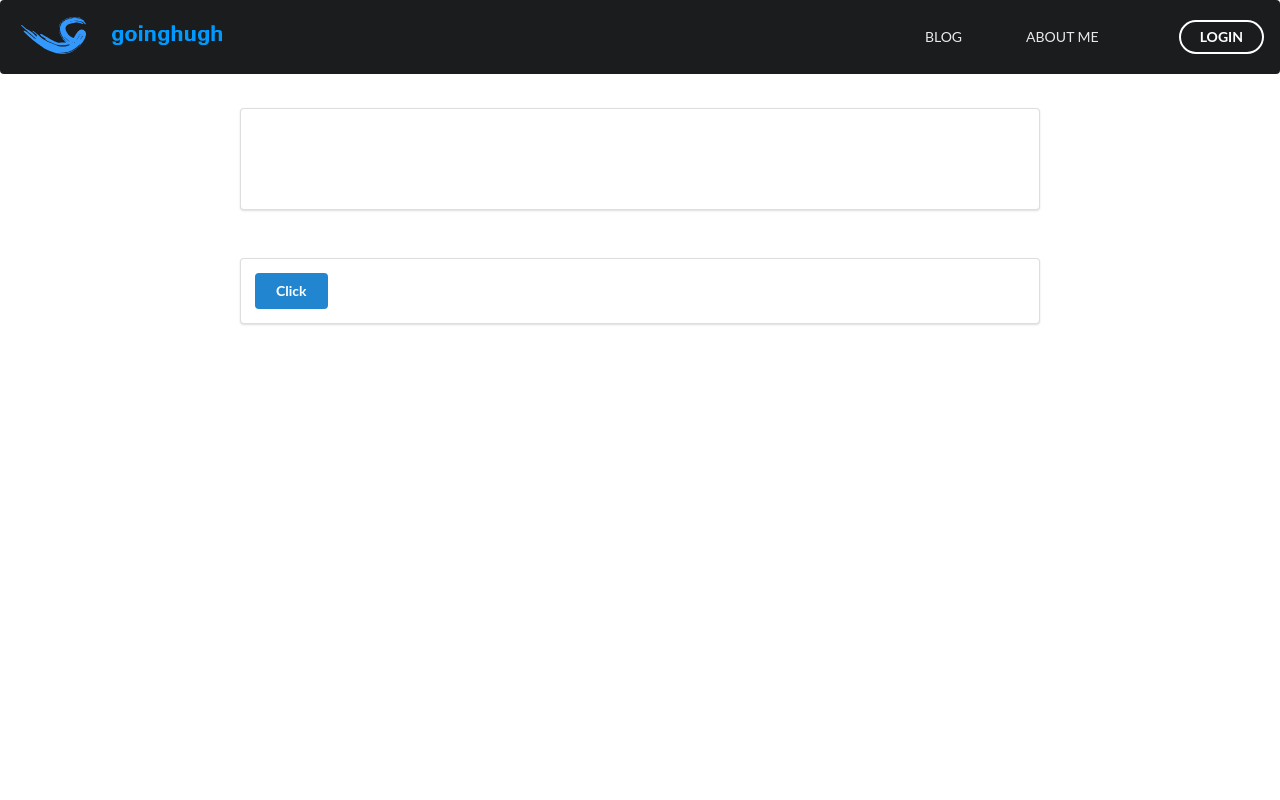
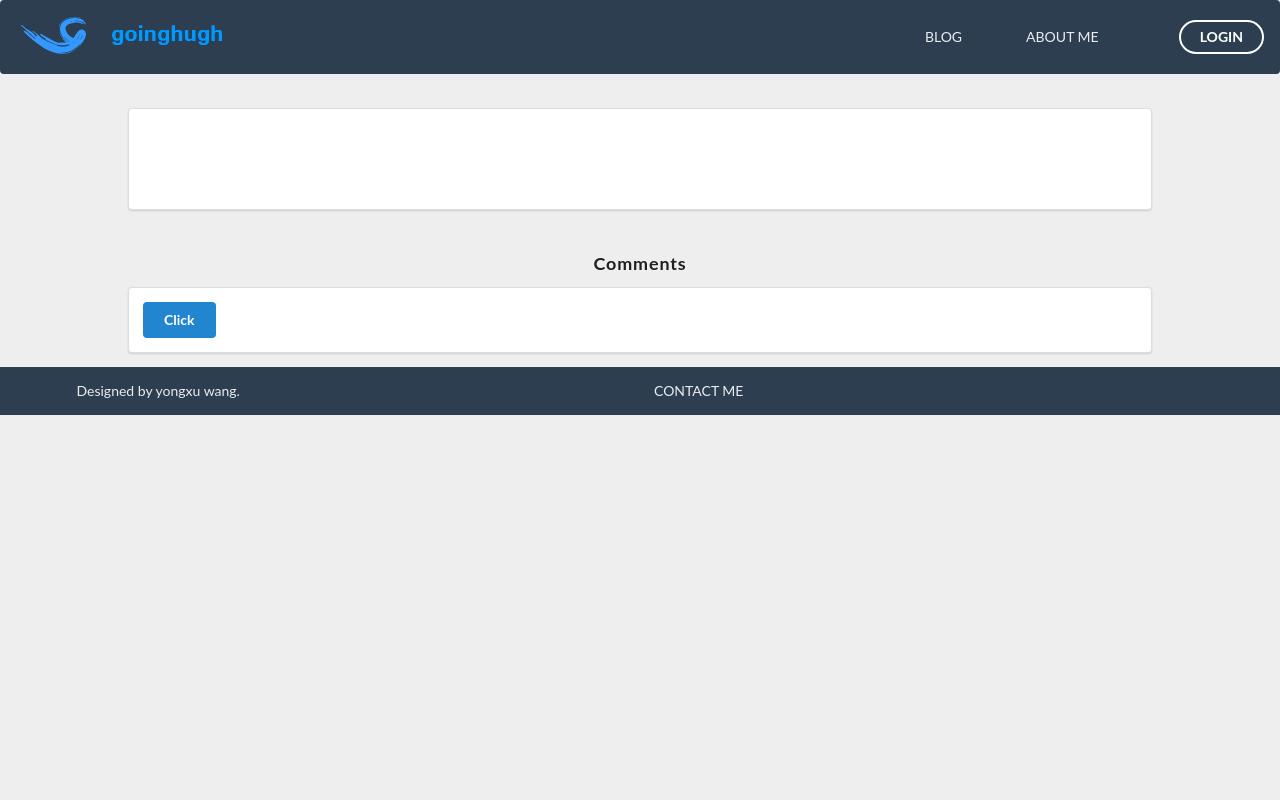
Before and after one commit to Kunple-w/goinghugh, a Django app: page /comment/1/ in a window 1280 px wide. Run offline with Django 3.2, Linux system fonts and the light colour scheme; some libraries are stand-ins or nearby versions; some web fonts are replaced.

Commit message:
使用自己写的评论app

```diff
--- a/blogs/static/css/Blogs.css
+++ b/blogs/static/css/Blogs.css
@@ -4,5 +4,5 @@
 }
 .ui.vertical.basic.segment{
     margin-top: 20px;
-    width: 800px;
+    width: 80%;
 }
--- a/blogs/templates/base.html
+++ b/blogs/templates/base.html
@@ -10,10 +10,10 @@
     <link rel="stylesheet" href="{% static 'wangEditor/dist/css/wangEditor.min.css' %}" media="screen" title="no title" charset="utf-8">
 
   </head>
-  <body>
+  <body style="background-color: #eeeeee">
 
     {% block header %}
-      <div class="ui inverted  top menu borderless black menu">
+      <div style="background-color: #2c3e50" class="ui inverted  top menu borderless menu">
         <div class="header item">
           <a href="{% url 'index' %}">
             <img src="{% static 'images/g.png'%}" alt="" />
@@ -50,7 +50,8 @@
         <div class="ui grid">
             <div class="row">
                 <div class="twelve wide column">
-                        {% for blog in blogs %}
+                    <div class="ui vertical container segment">
+                         {% for blog in blogs %}
                             <div class="ui container segment">
                                 <a style="font-size: 20px;padding-bottom: 5px;" href="{% url "blog" blog.id %}">
                                     {{ blog.title }}
@@ -67,8 +68,10 @@
                                 {% endautoescape %}
                             </div>
                         {% endfor %}
+                    </div>
+
                 </div>
-                <div class="three wide column">
+                <div style="display: none" class="three wide column">
                     <div class="ui vertical borderless menu ">
                             <div class="item">
                                 标签
@@ -109,6 +112,18 @@
     {% block article %}
 
     {% endblock %}
+    {% block footer %}
+        <div style="background-color: #2c3e50" class="ui inverted vertical bottom  segment">
+            <div class="ui grid container ">
+                <div class="eight wide column">
+                    Designed by yongxu wang.
+                </div>
+                <div class="eight wide column">
+                    CONTACT ME
+                </div>
+            </div>
+        </div>
+    {% endblock %}
   </body>
 <script type="text/javascript" src="{% static "wangEditor/dist/js/lib/jquery-1.10.2.min.js" %}"></script>
 <script type="text/javascript" src="{% static "wangEditor/dist/js/wangEditor.min.js" %}"></script>
--- a/blogs/templates/blog.html
+++ b/blogs/templates/blog.html
@@ -20,15 +20,16 @@
 {% endblock %}
 {% block article %}
     <div class="ui vertical basic container segment" >
+       <h3 class="ui horizontal  divider header" style="">Comments</h3>
         <div class="ui segment">
-
                 {% for article in articles %}
                     <div class="ui comments">
                         <div class="content">
                             <a href="#" class="author">{{ article.articler }}</a>
                             <div class="metadata">
                                 <div class="date">
-                                    {{ article.article_createtime }}
+                                    {{ article.article_createtime|date:"Y年m月d日" }}
+                                    {{ article.article_createtime|time:"H:i" }}
                                 </div>
                             </div>
                             <p class="text">
@@ -48,7 +49,18 @@
             {% endfor %}
             <button type="submit" class="ui blue button">Click</button>
         </form>
+
+{#        <!--PC版-->#}
+{#            <div id="SOHUCS" sid="blog_detail.id"></div>#}
+{#            <script charset="utf-8" type="text/javascript" src="http://changyan.sohu.com/upload/changyan.js" ></script>#}
+{#            <script type="text/javascript">#}
+{#                window.changyan.api.config({#}
+{#                appid: 'cysMRnkCe',#}
+{#                conf: 'prod_84a103b3a13fb90244efa25297e74906'#}
+{#                });#}
+{#            </script>#}
+
         </div>
+    </div>
 
-    </div>
 {% endblock %}
--- a/blogs/views.py
+++ b/blogs/views.py
@@ -8,7 +8,7 @@ from django.contrib.auth.decorators import login_required
 # Create your views here.
 
 def index(request):
-    blog = Blogs.objects.all()
+    blog = Blogs.objects.all().order_by("-createtime")
     context = {
         'blogs':blog
     }
@@ -17,7 +17,7 @@ def blog(request,page):
     articleForm = ArticleForm
     try:
         blog_detail = Blogs.objects.get(id = page)
-        articles = blog_detail.article_to_blog.all()
+        articles = blog_detail.article_to_blog.all().order_by("-article_createtime")
     except ObjectDoesNotExist:
         return render(request,'404.html')
     context = {
```
